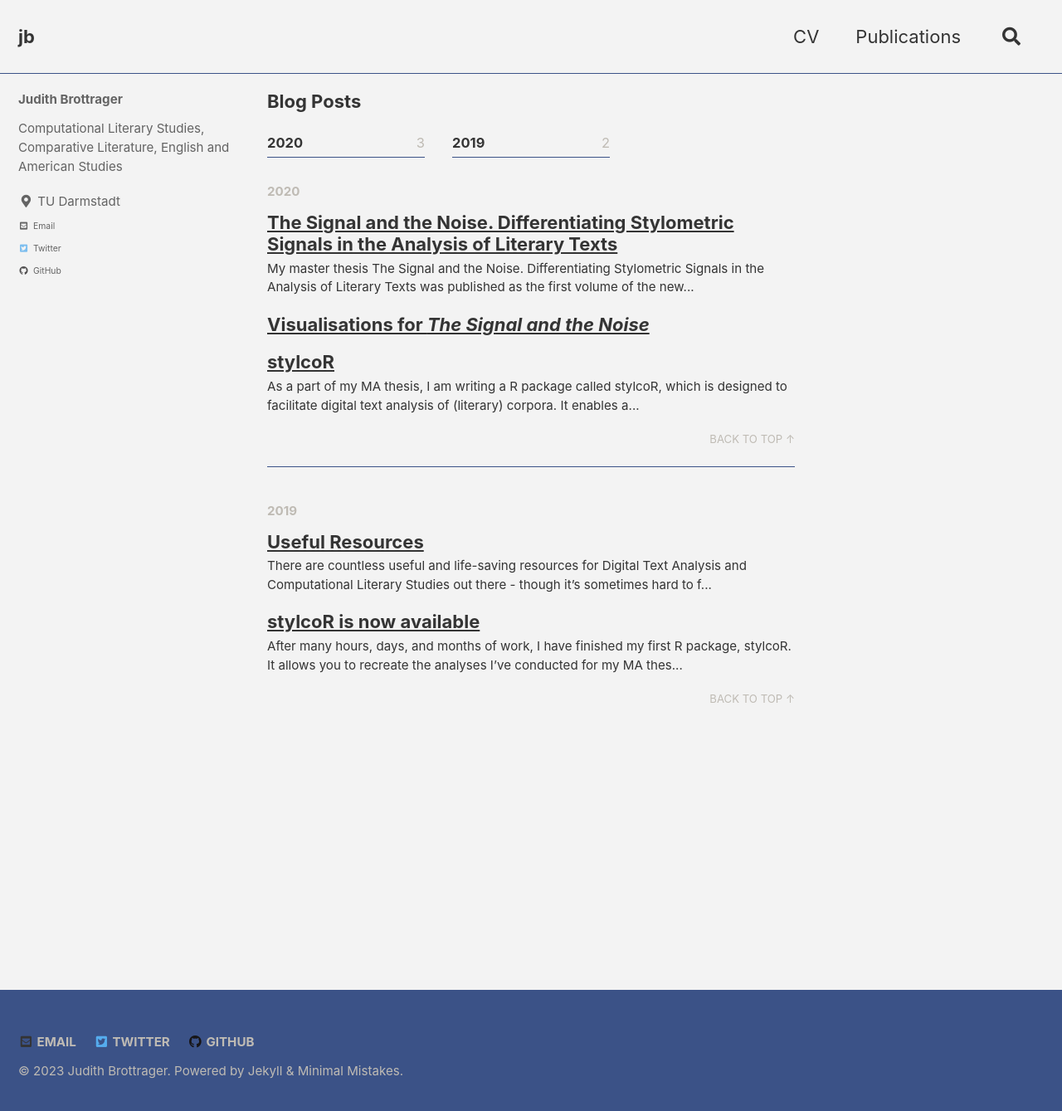
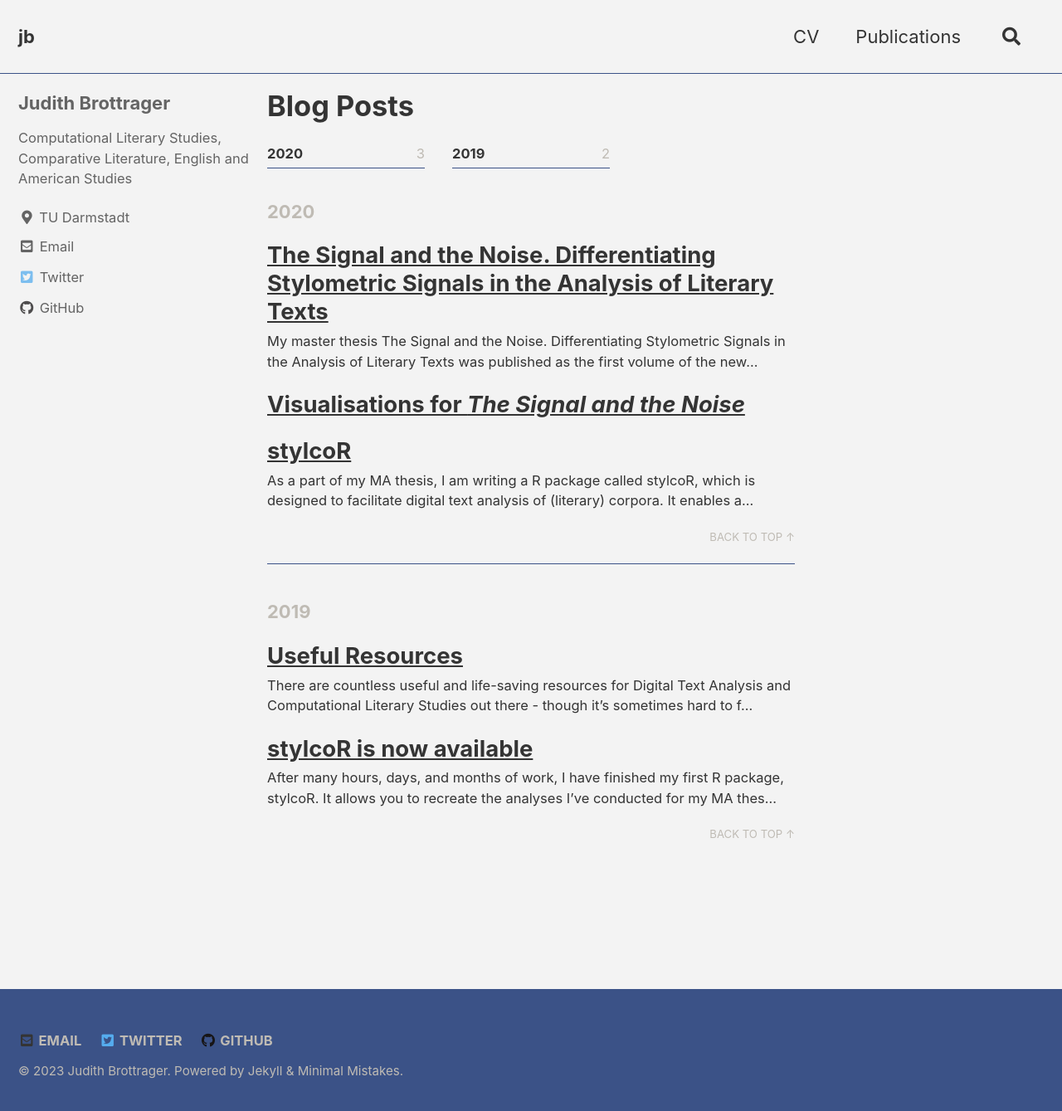
Before and after one commit to jbrottrager/jb, a Jekyll site: the page built from _pages/posts.md, in a window 1280 px wide and 1347 px high. Shown: the top 1339 px of the window at 83% size. Built offline with Jekyll 4.4.1, drawn with Linux system fonts in a browser that asks for light colours; cached includes are drawn as plain includes.

Commit message:
Update _variables.scss

```diff
--- a/_sass/minimal-mistakes/_variables.scss
+++ b/_sass/minimal-mistakes/_variables.scss
@@ -6,7 +6,7 @@
    Typography
    ========================================================================== */
 
-$doc-font-size: 16 !default;
+$doc-font-size: 12 !default;
 
 /* paragraph indention */
 $paragraph-indent: false !default; // true, false (default)
@@ -34,22 +34,22 @@ $header-font-family: $sans-serif !default;
 $caption-font-family: $serif !default;
 
 /* type scale */
-$type-size-1: 1em !default; // ~31.248px
-$type-size-2: 1em !default; // ~25.008px
-$type-size-3: 1em !default; // ~20px
-$type-size-4: 0.75em !default; // ~16px
-$type-size-5: 0.6875em !default; // ~12px
-$type-size-6: 0.6875em !default; // ~11px
-$type-size-7: 0.6875em !default; // ~10px
-$type-size-8: 0.6875em !default; // ~10px
+$type-size-1: 2.441em !default; // ~39.056px
+$type-size-2: 1.953em !default; // ~31.248px
+$type-size-3: 1.563em !default; // ~25.008px
+$type-size-4: 1.25em !default; // ~20px
+$type-size-5: 1em !default; // ~16px
+$type-size-6: 0.75em !default; // ~12px
+$type-size-7: 0.6875em !default; // ~11px
+$type-size-8: 0.625em !default; // ~10px
 
 /* headline scale */
-$h-size-1: 1em !default; // ~20px
-$h-size-2: 1em !default; // ~18px
-$h-size-3: 1em !default; // ~17px
-$h-size-4: 1em !default; // ~16.5px
-$h-size-5: 0.75em !default; // ~16px
-$h-size-6: 0.6875em !default; // ~12px
+$h-size-1: 1.563em !default; // ~25.008px
+$h-size-2: 1.25em !default; // ~20px
+$h-size-3: 1.125em !default; // ~18px
+$h-size-4: 1.0625em !default; // ~17px
+$h-size-5: 1.03125em !default; // ~16.5px
+$h-size-6: 1em !default; // ~16px
 
 /*
    Colors
```
